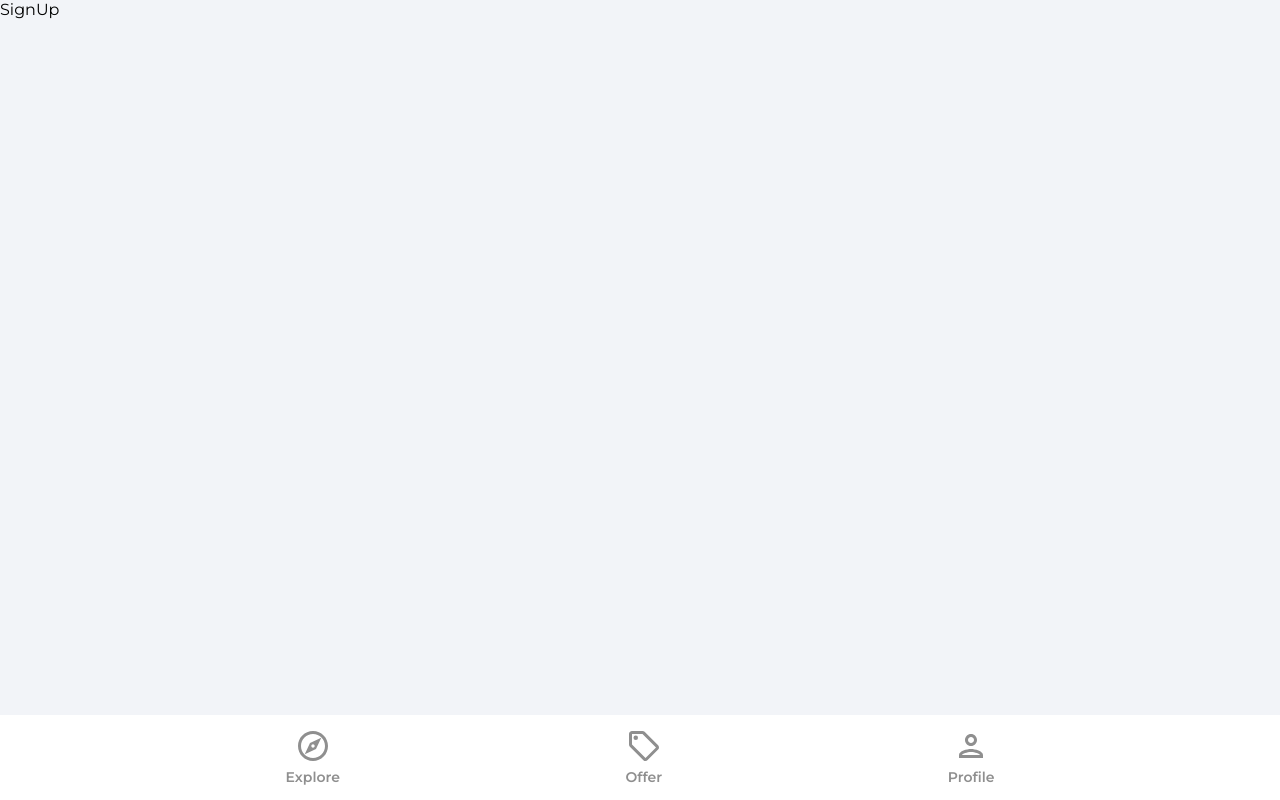
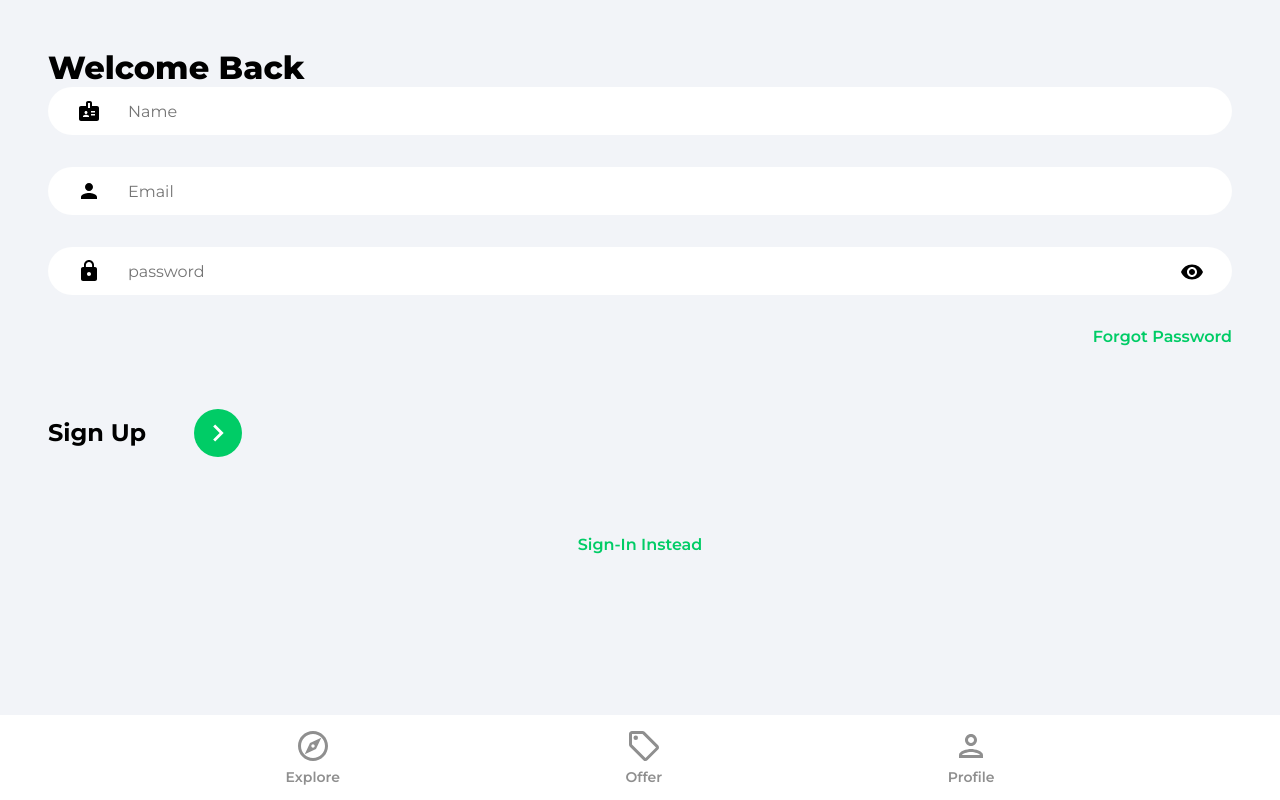
Before and after one commit to SagarPrasad160/house-marketplace, a React (Create React App) app: page /sign-up in a window 1280 px wide. Built offline with nearby package versions, Linux system fonts and the light colour scheme.

Commit message:
Add SignIn and SignUp forms

```diff
--- a/src/pages/SignIn.js
+++ b/src/pages/SignIn.js
@@ -1,7 +1,75 @@
-import React from "react";
+import { useState } from "react";
+import { Link, useNavigate } from "react-router-dom";
+
+import { ReactComponent as ArrowRightIcon } from "../assets/svg/keyboardArrowRightIcon.svg";
+import VisibilityIcon from "../assets/svg/visibilityIcon.svg";
 
 function SignIn() {
-  return <div>SignIn</div>;
+  const [showPassword, setShowPassword] = useState(false);
+  const [formData, setFormData] = useState({
+    email: "",
+    password: "",
+  });
+
+  const { email, password } = formData;
+
+  const navigate = useNavigate();
+
+  const handleChange = (e) => {
+    setFormData((prev) => ({
+      ...prev,
+      [e.target.id]: e.target.value,
+    }));
+  };
+
+  return (
+    <>
+      <div className="pageContainer">
+        <header className="pageHeader">Welcome Back</header>
+        <main>
+          <form>
+            <input
+              type="text"
+              value={email}
+              placeholder="Email"
+              className="emailInput"
+              id="email"
+              onChange={handleChange}
+            />
+            <div className="passwordInputDiv">
+              <input
+                type={showPassword ? "text" : "password"}
+                value={password}
+                placeholder="password"
+                id="password"
+                className="passwordInput"
+                onChange={handleChange}
+              />
+              <img
+                src={VisibilityIcon}
+                alt="show password"
+                className="showPassword"
+                onClick={() => setShowPassword(!showPassword)}
+              />
+            </div>
+            <Link to="/forgot-password" className="forgotPasswordLink">
+              Forgot Password
+            </Link>
+            <div className="signInBar">
+              <p className="signInText">Sign In</p>
+              <button className="signInButton">
+                <ArrowRightIcon fill="#fff" width="34px" height="34px" />
+              </button>
+            </div>
+          </form>
+          {/* Google OAuth */}
+          <Link to="/sign-up" className="registerLink">
+            Sign-Up Instead
+          </Link>
+        </main>
+      </div>
+    </>
+  );
 }
 
 export default SignIn;
--- a/src/pages/SignUp.js
+++ b/src/pages/SignUp.js
@@ -1,9 +1,84 @@
-import React from 'react'
+import { useState } from "react";
+import { Link, useNavigate } from "react-router-dom";
+
+import { ReactComponent as ArrowRightIcon } from "../assets/svg/keyboardArrowRightIcon.svg";
+import VisibilityIcon from "../assets/svg/visibilityIcon.svg";
 
 function SignUp() {
+  const [showPassword, setShowPassword] = useState(false);
+  const [formData, setFormData] = useState({
+    name: "",
+    email: "",
+    password: "",
+  });
+
+  const { name, email, password } = formData;
+
+  const navigate = useNavigate();
+
+  const handleChange = (e) => {
+    setFormData((prev) => ({
+      ...prev,
+      [e.target.id]: e.target.value,
+    }));
+  };
+
   return (
-    <div>SignUp</div>
-  )
+    <>
+      <div className="pageContainer">
+        <header className="pageHeader">Welcome Back</header>
+        <main>
+          <form>
+            <input
+              type="text"
+              value={name}
+              placeholder="Name"
+              className="nameInput"
+              id="name"
+              onChange={handleChange}
+            />
+            <input
+              type="text"
+              value={email}
+              placeholder="Email"
+              className="emailInput"
+              id="email"
+              onChange={handleChange}
+            />
+            <div className="passwordInputDiv">
+              <input
+                type={showPassword ? "text" : "password"}
+                value={password}
+                placeholder="password"
+                id="password"
+                className="passwordInput"
+                onChange={handleChange}
+              />
+              <img
+                src={VisibilityIcon}
+                alt="show password"
+                className="showPassword"
+                onClick={() => setShowPassword(!showPassword)}
+              />
+            </div>
+            <Link to="/forgot-password" className="forgotPasswordLink">
+              Forgot Password
+            </Link>
+            <div className="signUpBar">
+              <p className="signUpText">Sign Up</p>
+              <button className="signUpButton">
+                <ArrowRightIcon fill="#fff" width="34px" height="34px" />
+              </button>
+            </div>
+          </form>
+          {/* Google OAuth */}
+          <Link to="/sign-in" className="registerLink">
+            Sign-In Instead
+          </Link>
+        </main>
+      </div>
+    </>
+  );
 }
 
-export default SignUp
+export default SignUp;
```
